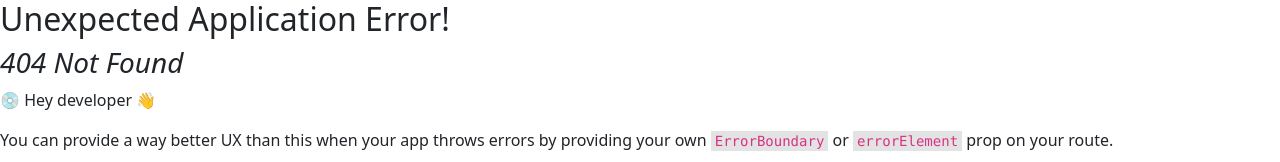
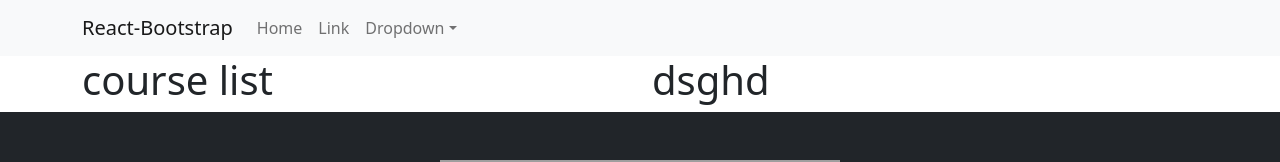
Before and after one commit to HasanMt12/E-learning-client-side, a React (Create React App) app: page /courses in a window 1280 px wide. Before the commit this address had no page. Shown: the top 162 px of the page. Built offline with nearby package versions, Linux system fonts and the light colour scheme; grey boxes are pictures that could not be loaded.

Commit message:
courses component layout style added

```diff
--- /dev/null
+++ b/src/Pages/Courses/Courses.js
@@ -0,0 +1,22 @@
+import React from 'react';
+import { Col, Container, Row } from 'react-bootstrap';
+import List from '../DynamicCourseList/List';
+
+
+const Courses = () => {
+    return (
+        <Container>
+            <Row>
+                <Col className='lg-4'>
+                    <List></List>
+                </Col>
+                 <Col className='lg-8'>
+                    <h1>dsghd
+                    </h1>
+                 </Col>
+            </Row>
+        </Container>
+    );
+};
+
+export default Courses;
--- /dev/null
+++ b/src/Pages/DynamicCourseList/List.js
@@ -0,0 +1,11 @@
+import React from 'react';
+
+const List = () => {
+    return (
+        <div>
+            <h1>course list</h1>
+        </div>
+    );
+};
+
+export default List;
```
Also changed, not shown: src/Routes/Routes.js (+10 -0 lines).
